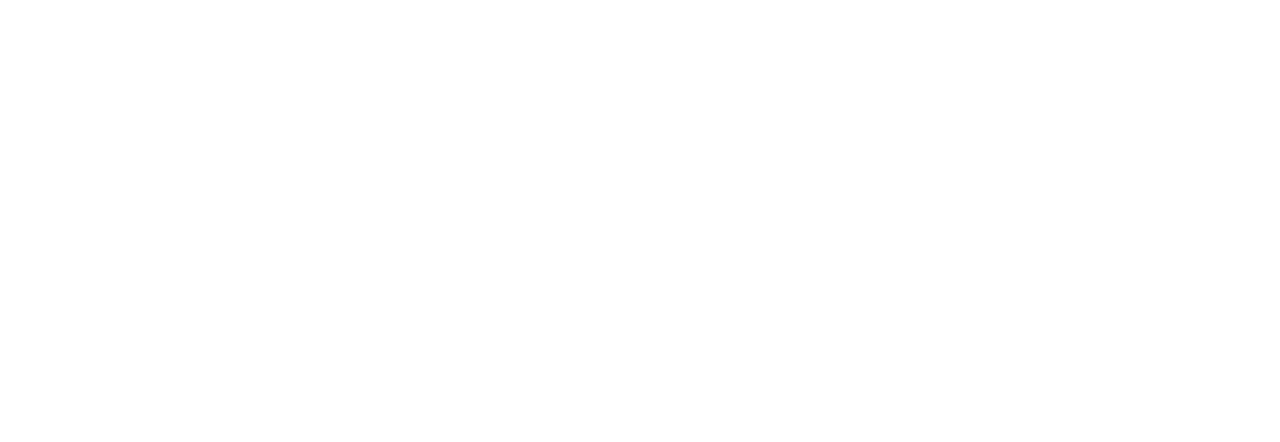
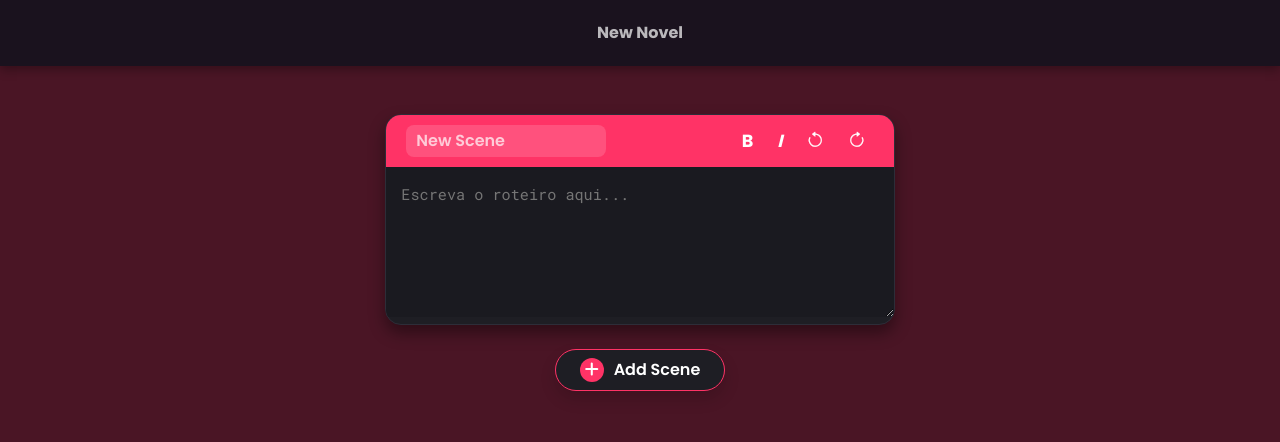
Before and after one commit to torilocode/Novel-Maker, a website: page public/editor.html in a window 1280 px wide. Drawn offline with nearby package versions, Linux system fonts and the light colour scheme.

Commit message:
feat(editor): refatora interface, altera fontes e ajusta inputs de titulo

```diff
--- /dev/null
+++ b/public/css/editor.css
@@ -0,0 +1,175 @@
+/* Aplicar Poppins em toda a aplicação por padrão */
+body {
+  background-color: #4a1525;
+  color: #ffffff;
+  min-height: 100vh;
+  font-family: 'Poppins', sans-serif;
+}
+
+.story-header {
+  background-color: #1a121e;
+  padding: 15px;
+  text-align: center;
+  box-shadow: 0 4px 10px rgba(0, 0, 0, 0.3);
+}
+
+.novel-title-input {
+  background: none;
+  border: none;
+  color: white;
+  font-family: 'Poppins', sans-serif;
+  font-size: 1rem;
+  font-weight: 700;
+  text-align: center;
+  border-radius: 8px;
+  padding: 6px 12px;
+  outline: none;
+  box-sizing: border-box;
+  width: 280px; /* Tamanho fixo para o título da novel */
+  max-width: 100%;
+}
+
+.novel-title-input::placeholder {
+  color: rgba(255, 255, 255, 0.7);
+  text-align: center;
+}
+
+.scene-card {
+  background-color: #1e1e24;
+  border-radius: 16px;
+  overflow: hidden;
+  border: 1px solid #2d2d38;
+  box-shadow: 0 8px 16px rgba(0, 0, 0, 0.4);
+}
+
+.scene-header {
+  background-color: #ff3366;
+  padding: 10px 20px;
+  display: flex;
+  justify-content: space-between;
+  align-items: center;
+}
+
+.scene-title-input {
+  background: rgba(255, 255, 255, 0.15);
+  border: none;
+  color: white;
+  font-family: 'Poppins', sans-serif;
+  font-weight: 600;
+  border-radius: 8px;
+  padding: 4px 10px;
+  outline: none;
+  box-sizing: border-box;
+  width: 200px; /* Tamanho fixo para o título da cena */
+  max-width: 100%;
+}
+
+.scene-title-input::placeholder {
+  color: rgba(255, 255, 255, 0.7);
+}
+
+.toolbar-btn {
+  background: transparent;
+  border: none;
+  color: white;
+  font-family: 'Poppins', sans-serif;
+  font-weight: bold;
+  font-size: 1.1rem;
+  padding: 2px 8px;
+  border-radius: 4px;
+  transition: background 0.2s;
+}
+
+.toolbar-btn:hover {
+  background: rgba(255, 255, 255, 0.2);
+}
+
+/* Área de escrita com fonte monoespaçada Roboto Mono */
+.scene-editor {
+  background-color: #1a1a20;
+  color: #e0e0e0;
+  border: none;
+  width: 100%;
+  min-height: 150px;
+  padding: 15px;
+  resize: vertical;
+  outline: none;
+  font-family: 'Roboto Mono', monospace;
+  font-size: 0.95rem;
+  line-height: 1.6;
+}
+
+.scene-divider {
+  position: relative;
+  text-align: center;
+  margin: 30px 0;
+}
+
+.scene-divider::before {
+  content: '';
+  position: absolute;
+  top: 50%;
+  left: 0;
+  width: 100%;
+  height: 2px;
+  background-color: #ff3366;
+  z-index: 1;
+}
+
+.scene-divider-btn {
+  position: relative;
+  z-index: 2;
+  background-color: #ff3366;
+  color: white;
+  border: 3px solid #4a1525;
+  border-radius: 50%;
+  width: 36px;
+  height: 36px;
+  display: inline-flex;
+  align-items: center;
+  justify-content: center;
+  cursor: pointer;
+}
+
+.btn-add-scene {
+  background-color: #1e1e24;
+  color: white;
+  border: 1px solid #ff3366;
+  border-radius: 30px;
+  padding: 8px 24px;
+  font-family: 'Poppins', sans-serif;
+  font-weight: 600;
+  display: inline-flex;
+  align-items: center;
+  gap: 10px;
+  transition: all 0.2s;
+}
+
+.btn-add-scene:hover {
+  background-color: #ff3366;
+  color: white;
+}
+
+.btn-add-scene .plus-icon {
+  background-color: #ff3366;
+  color: white;
+  border-radius: 50%;
+  width: 24px;
+  height: 24px;
+  display: flex;
+  align-items: center;
+  justify-content: center;
+}
+
+/* Engrossa os ícones do Bootstrap */
+.bi-plus-lg {
+  -webkit-text-stroke: 1px currentColor;
+}
+
+.bi-arrow-counterclockwise {
+  -webkit-text-stroke: 0.2px currentColor;
+}
+
+.bi-arrow-clockwise {
+  -webkit-text-stroke: 0.2px currentColor;
+}
--- a/public/editor.html
+++ b/public/editor.html
@@ -0,0 +1,63 @@
+<!DOCTYPE html>
+<html lang="pt-br">
+
+<head>
+    <meta charset="UTF-8">
+    <meta name="viewport" content="width=device-width, initial-scale=1.0">
+    <title>Novel Editor - NovelMaker</title>
+
+    <!-- Bootstrap 5 CSS -->
+    <link href="https://cdn.jsdelivr.net/npm/bootstrap@5.3.3/dist/css/bootstrap.min.css" rel="stylesheet">
+    <!-- Bootstrap Icons -->
+    <link rel="stylesheet" href="https://cdn.jsdelivr.net/npm/bootstrap-icons@1.11.3/font/bootstrap-icons.min.css">
+
+    <!-- Google Fonts (Poppins para a interface e Roboto Mono para o roteiro) -->
+    <link rel="preconnect" href="https://fonts.googleapis.com">
+    <link rel="preconnect" href="https://fonts.gstatic.com" crossorigin>
+    <link href="https://fonts.googleapis.com/css2?family=Poppins:wght@400;600;700&family=Roboto+Mono:ital,wght@0,400;0,600;1,400&display=swap" rel="stylesheet">
+
+    <!-- Nosso arquivo CSS externo -->
+    <link rel="stylesheet" href="/css/editor.css">
+</head>
+
+<body>
+
+    <!-- Topbar: Título do Projeto -->
+    <header class="story-header mb-5">
+        <input type="text" class="novel-title-input" placeholder="New Novel" maxlength="100" spellcheck="false" autocomplete="off" autocorrect="off">
+    </header>
+
+    <main class="container col-md-8 col-lg-5 pb-5">
+
+        <!-- CENA 1 -->
+        <div class="scene-card mb-4">
+            <div class="scene-header">
+                <input type="text" class="scene-title-input" placeholder="New Scene" maxlength="30" spellcheck="false" autocomplete="off" autocorrect="off">
+
+                <div class="toolbar d-flex gap-2">
+                    <button class="toolbar-btn" title="Bold">B</button>
+                    <button class="toolbar-btn" title="Italic"><i>I</i></button>
+                    <button class="toolbar-btn" title="Undo"><i class="bi bi-arrow-counterclockwise"></i></button>
+                    <button class="toolbar-btn" title="Redo"><i class="bi bi-arrow-clockwise"></i></button>
+                </div>
+            </div>
+            <textarea class="scene-editor" placeholder="Escreva o roteiro aqui..."></textarea>
+        </div>
+
+        <!-- Botão Inferior de Adicionar Cena -->
+        <div class="text-center mt-4">
+            <button class="btn btn-add-scene shadow">
+                <span class="plus-icon"><i class="bi bi-plus-lg"></i></span>
+                Add Scene
+            </button>
+        </div>
+
+    </main>
+
+    <!-- Bootstrap JS Bundle -->
+    <script src="https://cdn.jsdelivr.net/npm/bootstrap@5.3.3/dist/js/bootstrap.bundle.min.js"></script>
+    <!-- Nosso arquivo JavaScript externo -->
+    <script src="/js/editor.js"></script>
+</body>
+
+</html>
--- /dev/null
+++ b/public/js/editor.js
@@ -0,0 +1,3 @@
+document.addEventListener("DOMContentLoaded", () => {
+  console.log("NovelMaker Editor JS carregado com sucesso.");
+});
```
Also changed, not shown: app.js (+8 -15 lines), README.md, public/index.html (line endings or trailing spaces), 1 other file.
